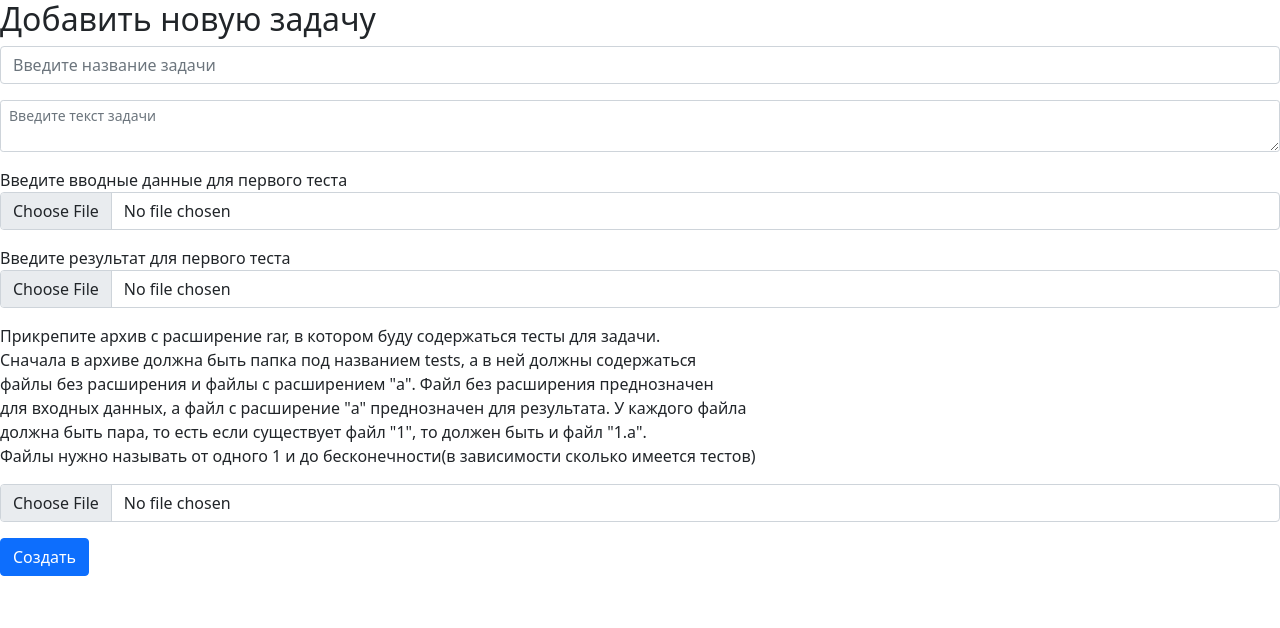
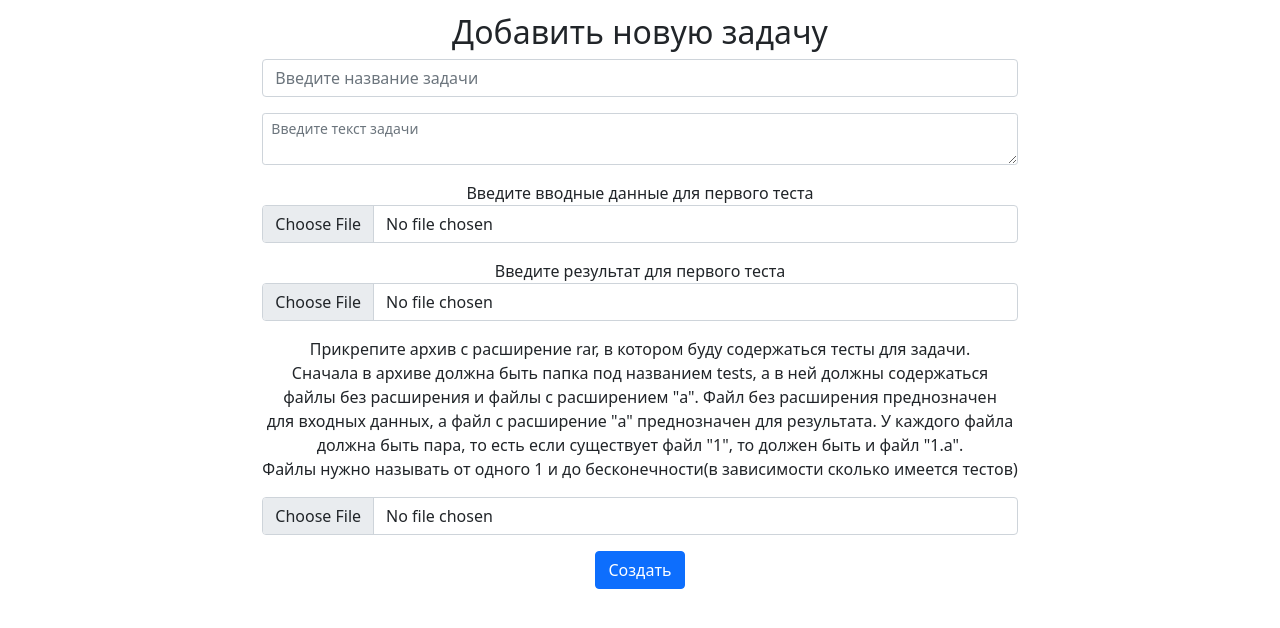
Before and after one commit to Polkovnik-Zubenko/WEB_PROJECT, a Flask app: page /create-new-task in a window 1280 px wide. Shown: the top 628 px of the page. Run offline with Flask 2, Linux system fonts and the light colour scheme.

Commit message:
Add files via upload

```diff
--- a/templates/create_new_task.html
+++ b/templates/create_new_task.html
@@ -5,12 +5,15 @@
     <meta http-equiv="X-UA-Compatible" content="IE=edge">
     <meta name="viewport" content="width=device-width, initial-scale=1.0">
     <link rel="shortcut icon" href="/static/img/main_logo.png" type="image/png">
+    <link rel="stylesheet" href="/static/css/create_task.css">
     <link rel="stylesheet" href="https://cdn.jsdelivr.net/npm/bootstrap@5.1.3/dist/css/bootstrap.min.css">
     <title>Добавление новой задачи</title>
 </head>
 <body>
+    <div class="all">
+        <div class="all_container">
             <h2>Добавить новую задачу</h2>
-    <form action="/path" method="POST" enctype="multipart/form-data">
+            <form action="/path" method="post" enctype="multipart/form-data">
                 <p><input type="text" name="name" placeholder="Введите название задачи" class="form-control"></p>
                 <p><textarea name="text-task" class="form-control form-control-sm" placeholder="Введите текст задачи"></textarea></p>
                 <p>Введите вводные данные для первого теста<input type="file" name="input_data" class="form-control"></p>
@@ -23,9 +26,11 @@
                     должна быть пара, то есть если существует файл "1", то должен быть и файл "1.a". <br>
                     Файлы нужно называть от одного 1 и до бесконечности(в зависимости сколько имеется тестов)
                 </p>
-        <p><input type="file" class="form-control"></p>
+                <p><input type="file" name='file' class="form-control"></p>
                 <input type="hidden" name="id" value="zip">
                 <p><button type="submit" class="btn btn-primary">Создать</button></p>
             </form>
+        </div>
+    </div>
 </body>
 </html>
```
Lines whose indentation alone changed are shown as unchanged.
